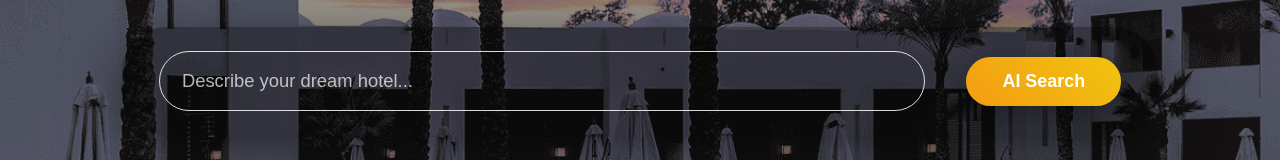
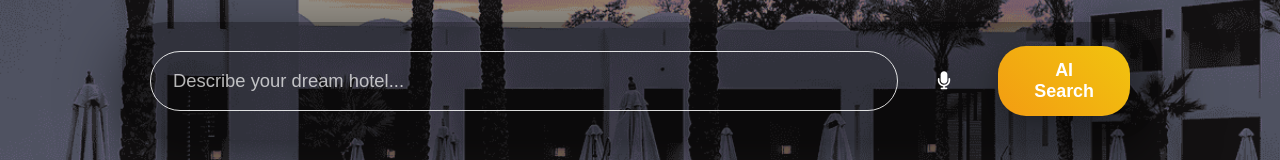
Before and after one commit to JkjupiterKing/smart-room-booking-system, an Angular app in the folder Hotel-Management-System-UI/: page /landing-page in a window 1280 px wide. Shown: the part 339-499 px from the top of the page. Built offline with nearby package versions, Linux system fonts and the light colour scheme; no server answers.

Commit message:
Voice search

```diff
--- a/Hotel-Management-System-UI/src/app/dashboard/dashboard.component.css
+++ b/Hotel-Management-System-UI/src/app/dashboard/dashboard.component.css
@@ -321,6 +321,26 @@
   transition: transform 0.12s ease, box-shadow 0.12s ease;
 }
 
+.mic-btn {
+  background: transparent;
+  border: none;
+  color: #fff;
+  margin-left: 8px;
+  font-size: 18px;
+  cursor: pointer;
+}
+
+.mic-btn.recording {
+  color: #ff4d4d;
+  animation: mic-pulse 1s infinite;
+}
+
+@keyframes mic-pulse {
+  0% { transform: scale(1); }
+  50% { transform: scale(1.15); }
+  100% { transform: scale(1); }
+}
+
 .ai-search-btn:hover {
   transform: scale(1.05); /* Scale up on hover */
   box-shadow: 0 12px 30px rgba(0, 0, 0, 0.4);
--- a/Hotel-Management-System-UI/src/app/dashboard/dashboard.component.html
+++ b/Hotel-Management-System-UI/src/app/dashboard/dashboard.component.html
@@ -20,6 +20,9 @@
       aria-label="AI search"
       [(ngModel)]="aiSearchQuery"
     />
+    <button class="mic-btn" [class.recording]="isRecording" (click)="toggleMic()" title="Start/Stop voice input">
+      <i class="fas fa-microphone"></i>
+    </button>
     <button class="ai-search-btn" (click)="onAiSearch()">AI Search</button>
   </div>
   <div class="search-bar-container">
--- a/Hotel-Management-System-UI/src/app/dashboard/dashboard.component.ts
+++ b/Hotel-Management-System-UI/src/app/dashboard/dashboard.component.ts
@@ -3,6 +3,7 @@ import { CommonModule } from '@angular/common';
 import { FormsModule } from '@angular/forms';
 import { Router } from '@angular/router';
 import { AiSearchService } from '../ai-search.service';
+import { NgZone } from '@angular/core';
 
 @Component({
   selector: 'app-dashboard',
@@ -18,10 +19,14 @@ export class DashboardComponent implements OnInit {
   checkOutDate: string = '';
   guestCount: number = 1;
   aiSearchQuery: string = '';
+  isRecording: boolean = false;
+  private recognition: any = null;
+  private recognitionStarted: boolean = false;
+  private recognitionStarting: boolean = false;
   today: string = '';
   minCheckoutDate: string = '';
 
-  constructor(private router: Router, private aiSearchService: AiSearchService) {}
+  constructor(private router: Router, private aiSearchService: AiSearchService, private ngZone: NgZone) {}
 
   ngOnInit(): void {
     this.fetchLocations();
@@ -93,4 +98,85 @@ export class DashboardComponent implements OnInit {
       },
     });
   }
+
+  toggleMic(): void {
+    const SpeechRecognition = (window as any).SpeechRecognition || (window as any).webkitSpeechRecognition;
+    if (!SpeechRecognition) {
+      alert('SpeechRecognition API not supported in this browser.');
+      return;
+    }
+
+    if (!this.recognition) {
+      this.recognition = new SpeechRecognition();
+      this.recognition.lang = 'en-US';
+      this.recognition.interimResults = false;
+      this.recognition.maxAlternatives = 1;
+
+      this.recognition.onresult = (event: any) => {
+        const transcript = event.results[0][0].transcript;
+        this.ngZone.run(() => {
+          this.aiSearchQuery = transcript;
+        });
+      };
+
+      this.recognition.onerror = (event: any) => {
+        console.error('Speech recognition error', event);
+        this.ngZone.run(() => {
+          alert('Speech recognition error: ' + (event.error || 'unknown'));
+          this.recognitionStarting = false;
+          this.recognitionStarted = false;
+          this.isRecording = false;
+        });
+      };
+
+      this.recognition.onstart = () => {
+        this.ngZone.run(() => {
+          this.recognitionStarting = false;
+          this.recognitionStarted = true;
+          this.isRecording = true;
+        });
+      };
+
+      this.recognition.onend = () => {
+        this.ngZone.run(() => {
+          this.recognitionStarting = false;
+          this.recognitionStarted = false;
+          this.isRecording = false;
+        });
+      };
+    }
+
+    if (this.recognitionStarted) {
+      try {
+        this.recognition.stop();
+      } catch (e) {
+        console.error('Error stopping recognition', e);
+        try {
+          if (typeof this.recognition.abort === 'function') {
+            (this.recognition as any).abort();
+          }
+        } catch (err) {
+          console.error('Abort also failed', err);
+        }
+      }
+      return;
+    }
+
+    if (this.recognitionStarting) {
+      try {
+        this.recognition.stop();
+      } catch (e) {
+        console.error('Error stopping recognition while starting', e);
+      }
+      return;
+    }
+
+    try {
+      this.recognitionStarting = true;
+      this.recognition.start();
+    } catch (e) {
+      console.error('Failed to start recognition', e);
+      this.recognitionStarting = false;
+    }
+  }
 }
--- a/Hotel-Management-System-UI/src/app/user/landing-page.component.css
+++ b/Hotel-Management-System-UI/src/app/user/landing-page.component.css
@@ -331,6 +331,26 @@
   ); /* Color shift on hover */
 }
 
+.mic-btn {
+  background: transparent;
+  border: none;
+  color: #fff;
+  margin-left: 8px;
+  font-size: 18px;
+  cursor: pointer;
+}
+
+.mic-btn.recording {
+  color: #ff4d4d;
+  animation: mic-pulse 1s infinite;
+}
+
+@keyframes mic-pulse {
+  0% { transform: scale(1); }
+  50% { transform: scale(1.15); }
+  100% { transform: scale(1); }
+}
+
 /* Background Image for Hero Section */
 .hero-section {
   background: url("../../assets/mainpage.png") no-repeat center center/cover;
--- a/Hotel-Management-System-UI/src/app/user/landing-page.component.html
+++ b/Hotel-Management-System-UI/src/app/user/landing-page.component.html
@@ -30,6 +30,9 @@
   <!-- AI Search Section (moved inside hero so it's positioned under hero text) -->
   <div class="ai-search-container">
     <input type="text" class="ai-search-input" placeholder="Describe your dream hotel..." [(ngModel)]="aiSearchQuery" aria-label="AI search">
+    <button class="mic-btn" [class.recording]="isRecording" (click)="toggleMic()" title="Start/Stop voice input">
+      <i class="fas fa-microphone"></i>
+    </button>
     <button class="ai-search-btn" (click)="onAiSearch()">AI Search</button>
   </div>
   <div class="search-bar-container">
--- a/Hotel-Management-System-UI/src/app/user/landing-page.component.ts
+++ b/Hotel-Management-System-UI/src/app/user/landing-page.component.ts
@@ -1,6 +1,7 @@
 import { Component, OnInit } from '@angular/core';
 import { NgForm } from '@angular/forms';
 import { Router } from '@angular/router';
+import { NgZone } from '@angular/core';
 import { UserService } from '../user.service';
 import { AdminService } from '../admin.service';
 import { FormsModule } from '@angular/forms';
@@ -39,16 +40,21 @@ export class LandingPageComponent implements OnInit {
   checkOutDate: string = '';
   guestCount: number = 1;
   aiSearchQuery: string = '';
+  isRecording: boolean = false;
+  private recognition: any = null;
+  private recognitionStarted: boolean = false;
+  private recognitionStarting: boolean = false;
 
   // Min date values for validations
   today: string = '';
   minCheckoutDate: string = '';
 
   constructor(
-    private userService: UserService,
-    private adminService: AdminService,
-    private router: Router,
-    private aiSearchService: AiSearchService
+  private userService: UserService,
+  private adminService: AdminService,
+  private router: Router,
+  private aiSearchService: AiSearchService,
+  private ngZone: NgZone
   ) {}
 
   ngOnInit() {
@@ -126,6 +132,94 @@ export class LandingPageComponent implements OnInit {
         alert('An error occurred during the AI search. Please try again.');
       },
     });
+  }
+
+  toggleMic(): void {
+    // Initialize recognition on first use
+    const SpeechRecognition = (window as any).SpeechRecognition || (window as any).webkitSpeechRecognition;
+    if (!SpeechRecognition) {
+      alert('SpeechRecognition API not supported in this browser.');
+      return;
+    }
+
+    if (!this.recognition) {
+      this.recognition = new SpeechRecognition();
+      this.recognition.lang = 'en-US';
+      this.recognition.interimResults = false;
+      this.recognition.maxAlternatives = 1;
+
+      this.recognition.onresult = (event: any) => {
+        const transcript = event.results[0][0].transcript;
+        this.ngZone.run(() => {
+          this.aiSearchQuery = transcript;
+        });
+      };
+
+      this.recognition.onerror = (event: any) => {
+        console.error('Speech recognition error', event);
+        this.ngZone.run(() => {
+          alert('Speech recognition error: ' + (event.error || 'unknown'));
+          this.recognitionStarting = false;
+          this.recognitionStarted = false;
+          this.isRecording = false;
+        });
+      };
+
+      this.recognition.onstart = () => {
+        // Fired when the recognition actually begins listening
+        this.ngZone.run(() => {
+          this.recognitionStarting = false;
+          this.recognitionStarted = true;
+          this.isRecording = true;
+        });
+      };
+
+      this.recognition.onend = () => {
+        // Fired when the recognition stops (natural end or stop())
+        this.ngZone.run(() => {
+          this.recognitionStarting = false;
+          this.recognitionStarted = false;
+          this.isRecording = false;
+        });
+      };
+    }
+
+    // If recognition is currently running, stop it.
+    if (this.recognitionStarted) {
+      try {
+        this.recognition.stop();
+      } catch (e) {
+        console.error('Error stopping recognition', e);
+        // attempt abort as fallback if available
+        try {
+          if (typeof this.recognition.abort === 'function') {
+            (this.recognition as any).abort();
+          }
+        } catch (err) {
+          console.error('Abort also failed', err);
+        }
+      }
+      return;
+    }
+
+    // If recognition is in the process of starting, request stop to ensure single-click stop
+    if (this.recognitionStarting) {
+      try {
+        this.recognition.stop();
+      } catch (e) {
+        console.error('Error stopping recognition while starting', e);
+      }
+      return;
+    }
+
+    // Otherwise start recognition and set starting flag; onstart will flip isRecording
+    try {
+      this.recognitionStarting = true;
+      this.recognition.start();
+    } catch (e) {
+      console.error('Failed to start recognition', e);
+      this.recognitionStarting = false;
+    }
   }
 
   // Modal controls
```
